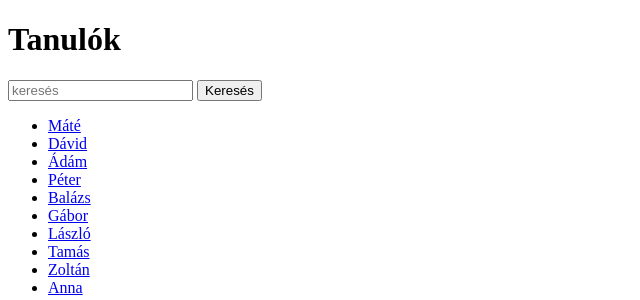
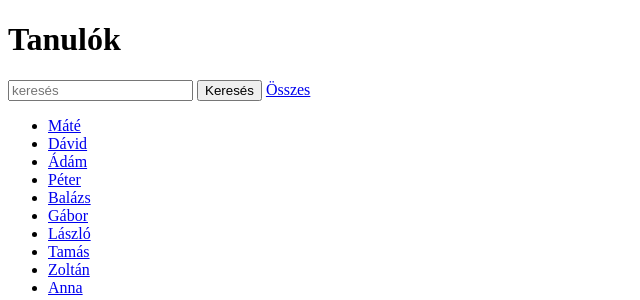
Before and after one commit to denes-attila/netfit_web, a Flask app: page /tanulok in a window 1280 px wide. Shown: the top 300 px of the page, without its empty margins (0-640 px from the left). Run offline with Flask 3, Linux system fonts and the light colour scheme; the visitor is signed in with stand-in values (Sample User, id 1); data comes from the database, SQL or seed files in the repository.

Commit message:
tanulok.html a tag view all students

```diff
--- a/templates/tanulok.html
+++ b/templates/tanulok.html
@@ -10,6 +10,7 @@
     <form action="/tanulok" method="get">
         <input type="text" placeholder="keresés" name="kereses" value="{{kereses}}">
         <button type="submit">Keresés</button>
+        <a href="/tanulok">Összes</a>
     </form>
     <ul>
         {% for nev in nevek %}
```
